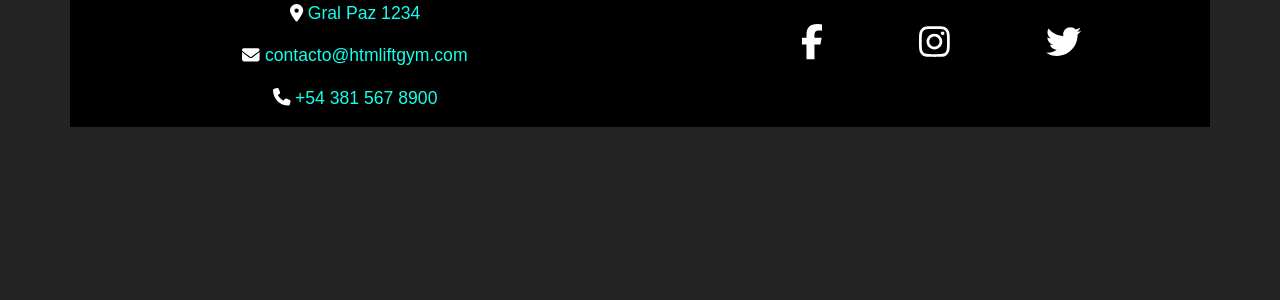
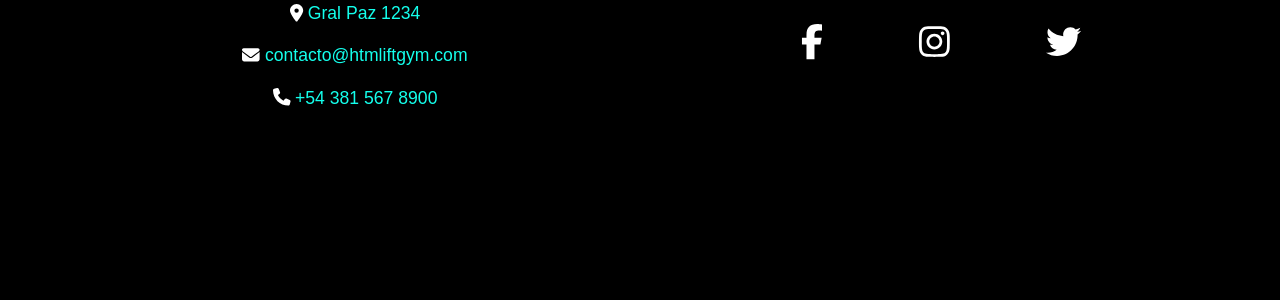
Before and after one commit to santiag004/proyectofinal-78i, a React (Vite) app: page / in a window 1280 px wide. Shown: the top 300 px of the page. Built offline with nearby package versions, Linux system fonts and the light colour scheme; a web font is replaced by a local one.

Commit message:
footer listo para testear

```diff
--- a/src/components/footer/footerStyle.css
+++ b/src/components/footer/footerStyle.css
@@ -1,5 +1,5 @@
 .contenedorFooter {
-  background-color: #000000;
+  background-color: #000;
   font-size: 1.1rem;
   color: #14ffec;
   padding-left: 0 !important;
--- a/src/index.css
+++ b/src/index.css
@@ -5,7 +5,7 @@ body {
 
   font-family: "Anek Tamil", sans-serif;
 
-  background-color: #242424;
+  background-color: #000;
 
 
 }
```
